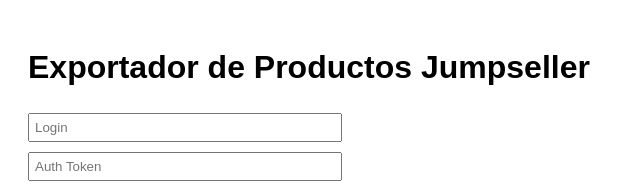
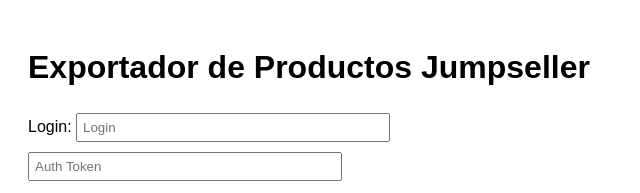
Before and after one commit to nandofes13-max/jumpseller-export, a website: page public/index.html in a window 1280 px wide. Shown: the top 193 px of the page, without its empty margins (0-640 px from the left). Drawn offline with Linux system fonts and the light colour scheme.

Commit message:
Update index.html

```diff
--- a/public/index.html
+++ b/public/index.html
@@ -14,6 +14,7 @@
 </head>
 <body>
   <h1>Exportador de Productos Jumpseller</h1>
+  <label for="login">Login:</label>
   <input type="text" name="Login:" id="login" placeholder="Login"><br>
   <input type="text" name="Auth Token:" id="token" placeholder="Auth Token"><br>
   <button onclick="exportar()">Exportar Productos</button>
```
